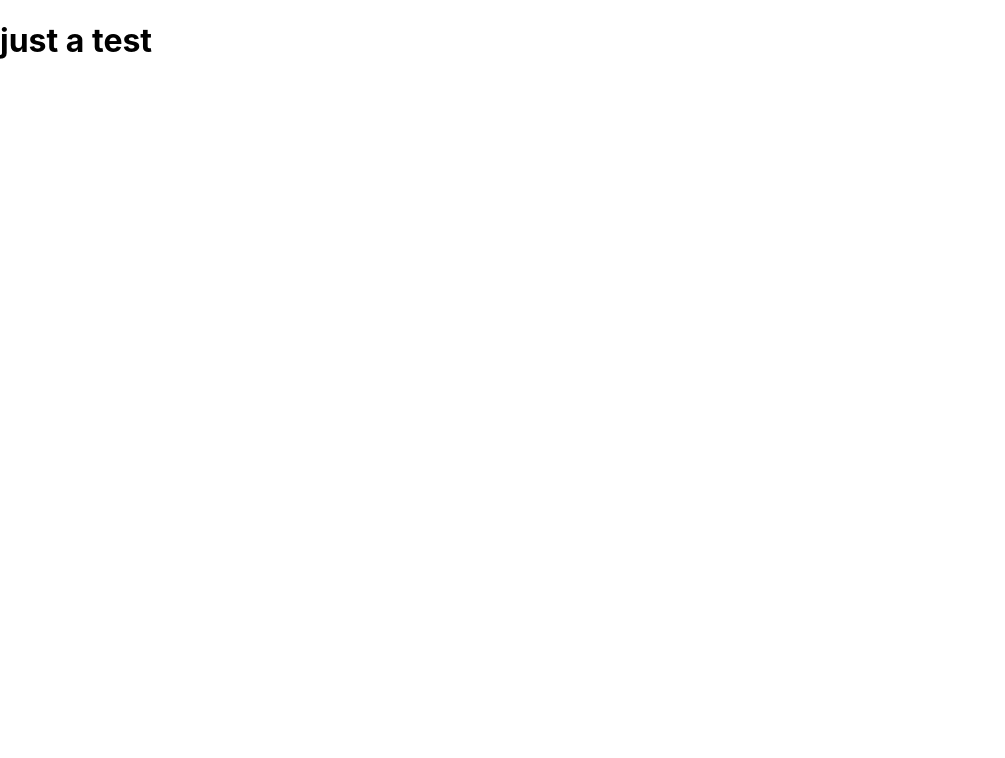
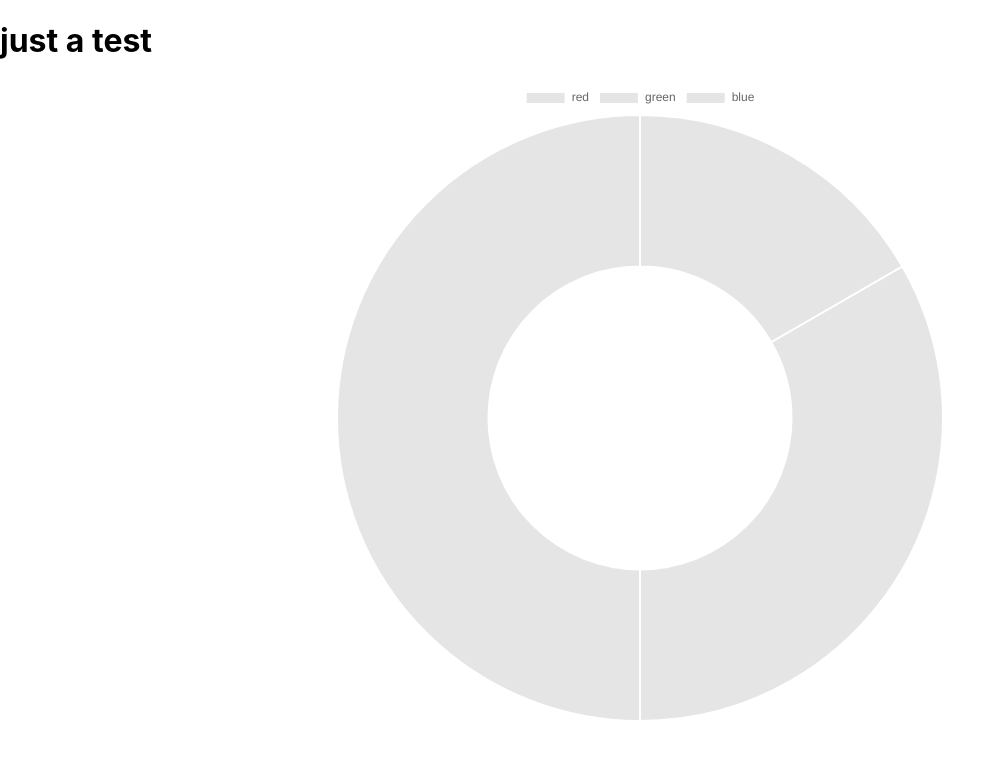
Before and after one commit to ErickGomez98/task_manager_simulacion, a React (Create React App) app: page / in a window 1280 px wide. Shown: the top 758 px of the page, without its empty margins (0-1005 px from the left). Built offline with nearby package versions, Linux system fonts and the light colour scheme.

Commit message:
se agregó la liberia de chart js

```diff
--- a/package.json
+++ b/package.json
@@ -7,7 +7,9 @@
     "@types/node": "12.7.2",
     "@types/react": "16.9.2",
     "@types/react-dom": "16.9.0",
+    "chart.js": "^2.8.0",
     "react": "^16.9.0",
+    "react-chartjs-2": "^2.7.6",
     "react-dom": "^16.9.0",
     "react-scripts": "3.1.1",
     "typescript": "3.6.2"
--- a/src/TaskManager.tsx
+++ b/src/TaskManager.tsx
@@ -1,5 +1,5 @@
 import React from 'react';
-
+import { Doughnut } from 'react-chartjs-2';
 
 interface TaskManagerProps {
     test: string
@@ -16,7 +16,19 @@ export default class TaskManager extends React.Component<TaskManagerProps, TaskM
 
     render(){
         return (
-            <h1>{this.props.test}</h1>
+            <div>
+                <h1>{this.props.test}</h1>
+                <Doughnut data={{
+                    datasets: [{
+                        data: [10,20,30]
+                    }],
+                    labels: [
+                        'red',
+                        'green',
+                        'blue'
+                    ]
+                }} />
+            </div>
         )
     }
 }
```
Also changed, not shown: 1 other file (tests, documents, lock files or other folders).
